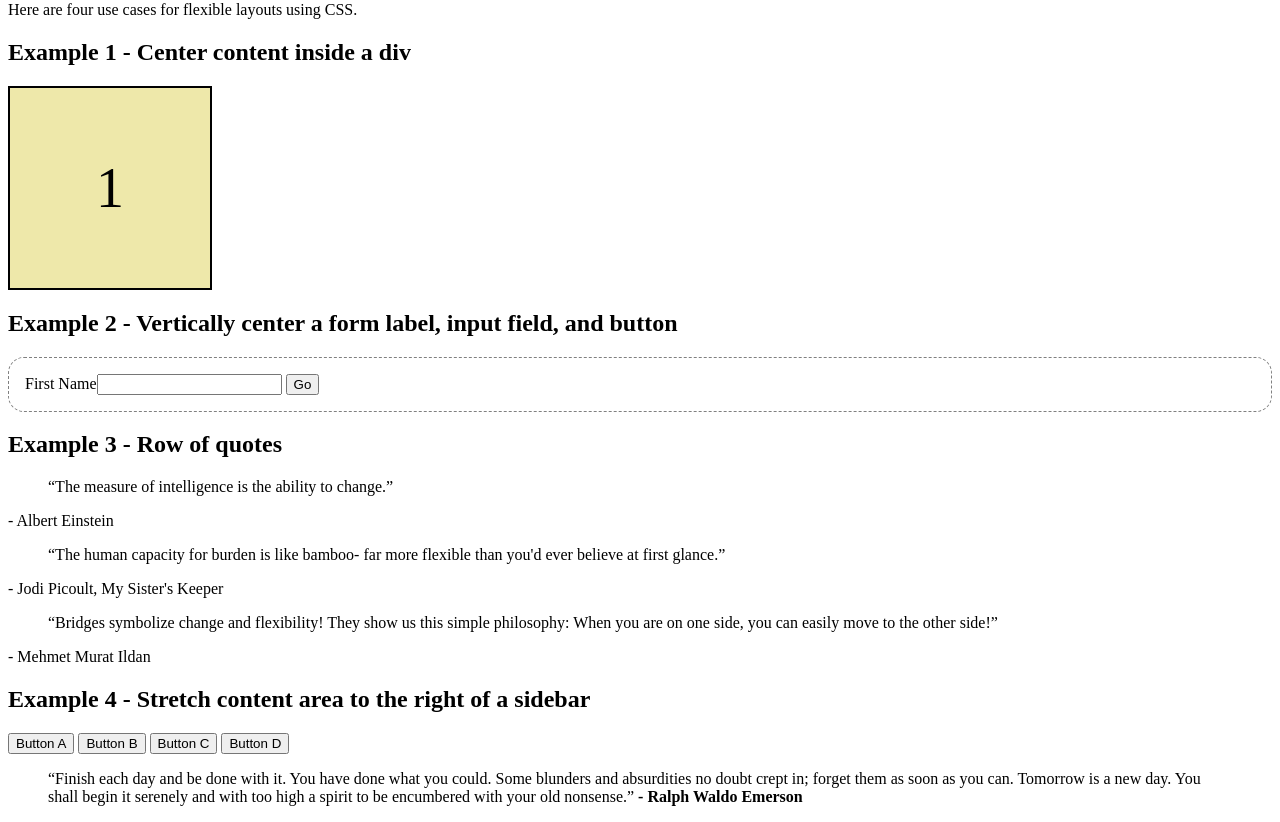
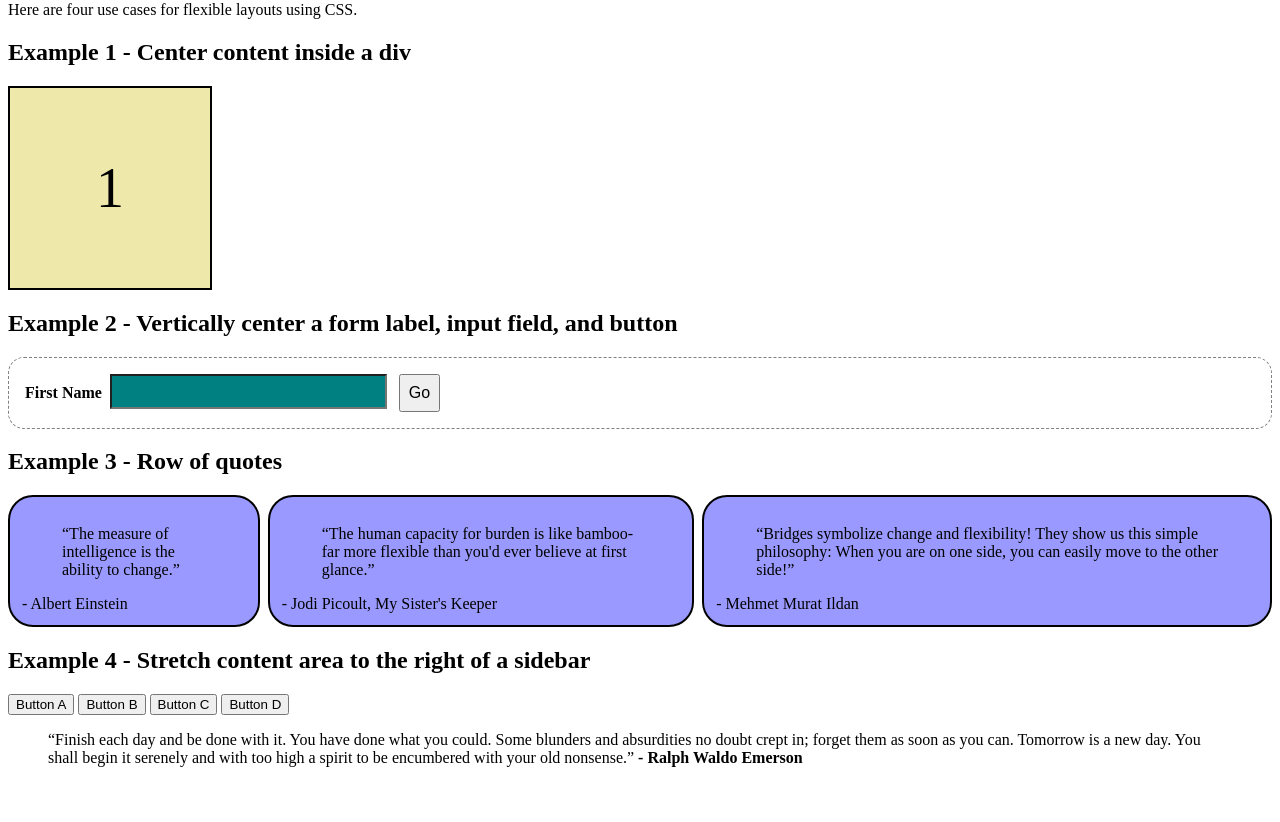
Before and after one commit to xgg0213/aa07-css-flex-box-temp, a plain HTML site: page index.html in a window 1280 px wide. Shown: the part 79-901 px from the top of the page. After the commit the page ends 862 px from the top, so only its background shows below. Drawn offline with Linux system fonts and the light colour scheme.

Commit message:
phase 2 completed

```diff
--- a/main.css
+++ b/main.css
@@ -21,17 +21,23 @@
 
     /* Phase 2 */
 
-    /* Your code here
+    /* Your code here */
+    font-size: 16px;
+    font-weight: bold;
 }
 
 .example2 > button {
-    padding: 6px;
+    padding: 8px;
     font-size: 16px;
+    margin-left: 8px;
 }
 .example2 > input {
-    font-size: 24px;
+    font-size: 20px;
     background-color: teal;
     color: lightcyan;
+    margin-left: 8px;
+    padding: 4px;
+
 }
 
 .example3 {
```
